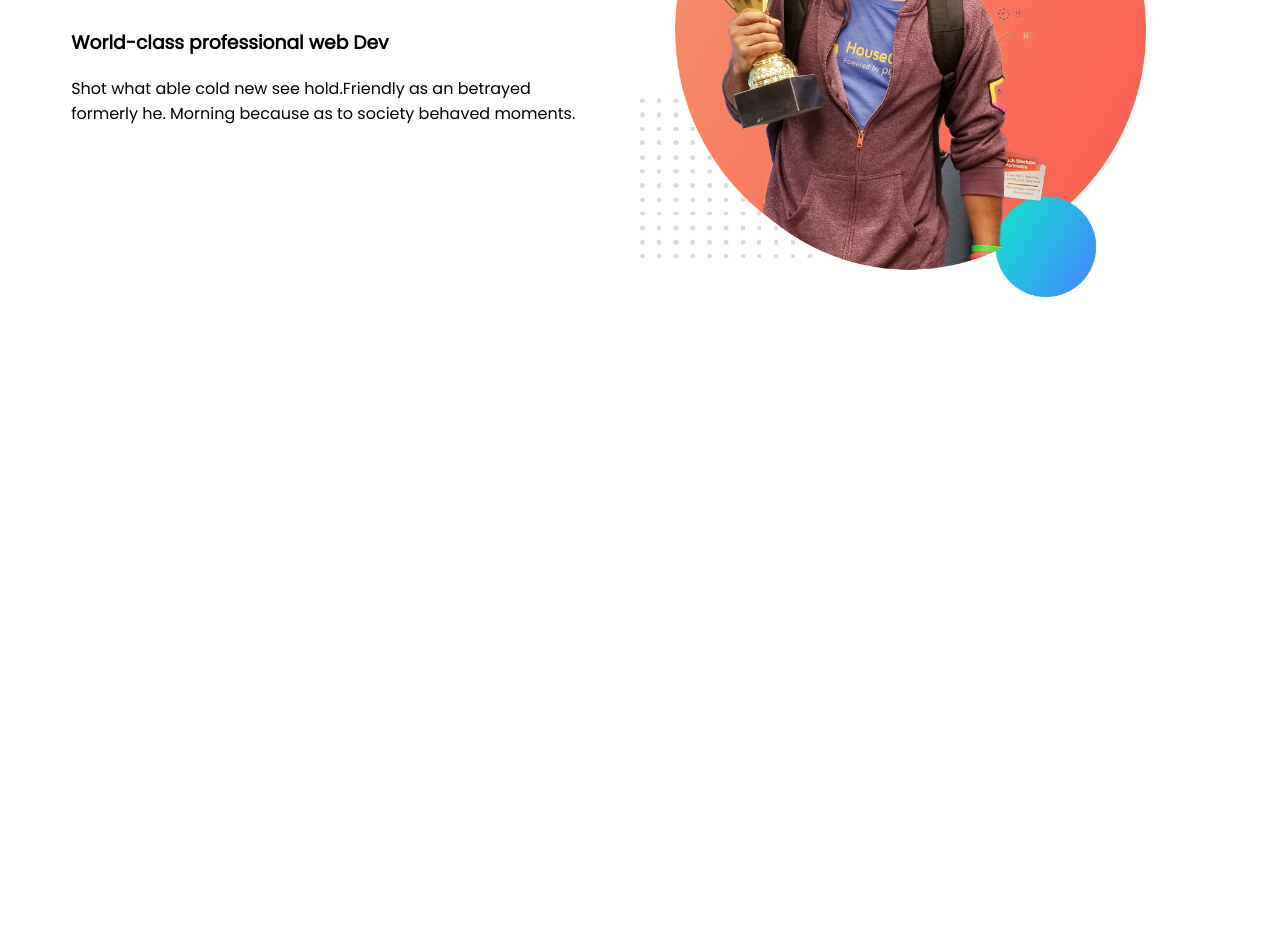
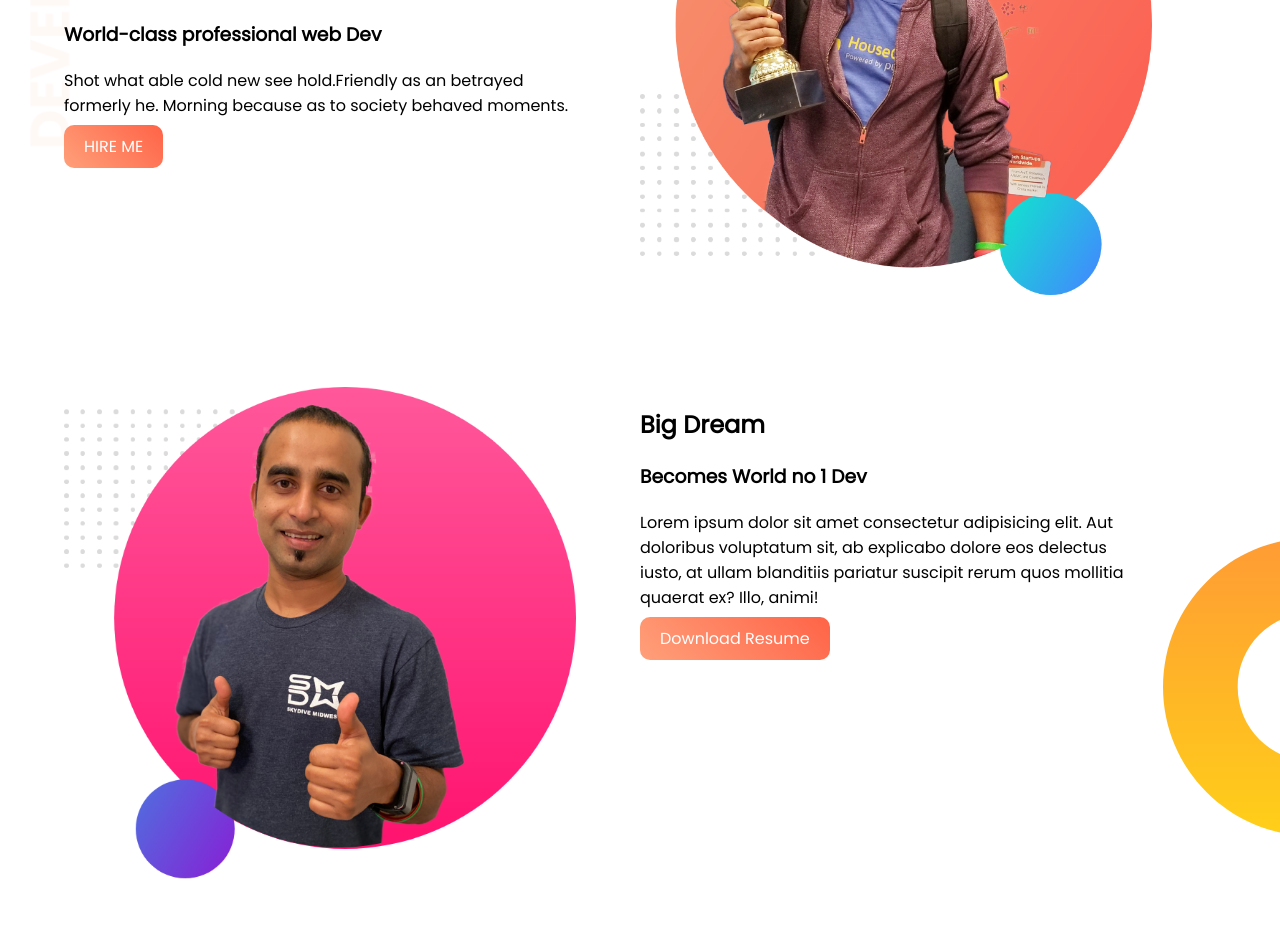
Before and after one commit to profbritto/web-portfolio, a plain HTML site: page index.html in a window 1280 px wide. Shown: the part 213-1155 px from the top of the page. Before the commit the page ends 800 px from the top, so only its background shows below. Drawn offline with Linux system fonts and the light colour scheme.

Commit message:
added 2nd section

```diff
--- a/index.html
+++ b/index.html
@@ -8,16 +8,31 @@
     <link rel="stylesheet" href="style.css">
 </head>
 <body>
-   <section>
+   <section class="top-banner">
    <div class="half-width">
     <h1>Welcome To <br> <span class="name-highlight">My website</span></h1>
     <h3>World-class professional web Dev</h3>
     <p>Shot what able cold new see hold.Friendly as an betrayed formerly he. Morning because as to society behaved moments.</p>
+    <a href="http://google.com" target="_blank" class="linked-btn">HIRE ME</a>
    </div>
    <div class="half-width">
    <img src="images/jhankar.png" alt="">
    </div>
    </section>
+   <section class="dream-area">
+    <div class="half-width">
+        <img src="images/jhankar2.png" alt="">
+
+    </div>
+    <div class="half-width">
+        <h2>Big Dream</h2>
+        <h3>Becomes World no 1 Dev</h3>
+        <p>Lorem ipsum dolor sit amet consectetur adipisicing elit. Aut doloribus voluptatum sit, ab explicabo dolore eos delectus iusto, at ullam blanditiis pariatur suscipit rerum quos mollitia quaerat ex? Illo, animi!</p>
+        <a href="http://facebook.com" class="linked-btn" target="_blank">Download Resume</a>
+
+    </div>
+
+   </section>
 
 </body>
 </html>
--- a/style.css
+++ b/style.css
@@ -1,8 +1,16 @@
 body{
     font-family: 'Poppins',sans-serif;
+    margin: 0;
 }
 h1{
     font-size: 50px;
+}
+h2{
+
+
+}
+h3{
+
 }
 .name-highlight{
     color:orange;
@@ -16,3 +24,27 @@ h1{
 .half-width img{
     width: 100%;
 }
+.top-banner{
+    background-image: url(images/top-banner.png);
+    background-repeat: no-repeat;
+}
+section{
+    height: 500px;
+    padding-bottom: 100px;
+}
+.linked-btn{
+    text-decoration: none;
+    background-image: linear-gradient(45deg,lightSalmon,tomato);
+    padding: 10px 20px;
+    border-radius: 10px;
+    color: white;
+    font-weight: 70%;
+
+
+}
+
+.dream-area{
+    background-image: url(images/dream-bg.png);
+    background-repeat: no-repeat;
+    background-position: right;
+}
```
